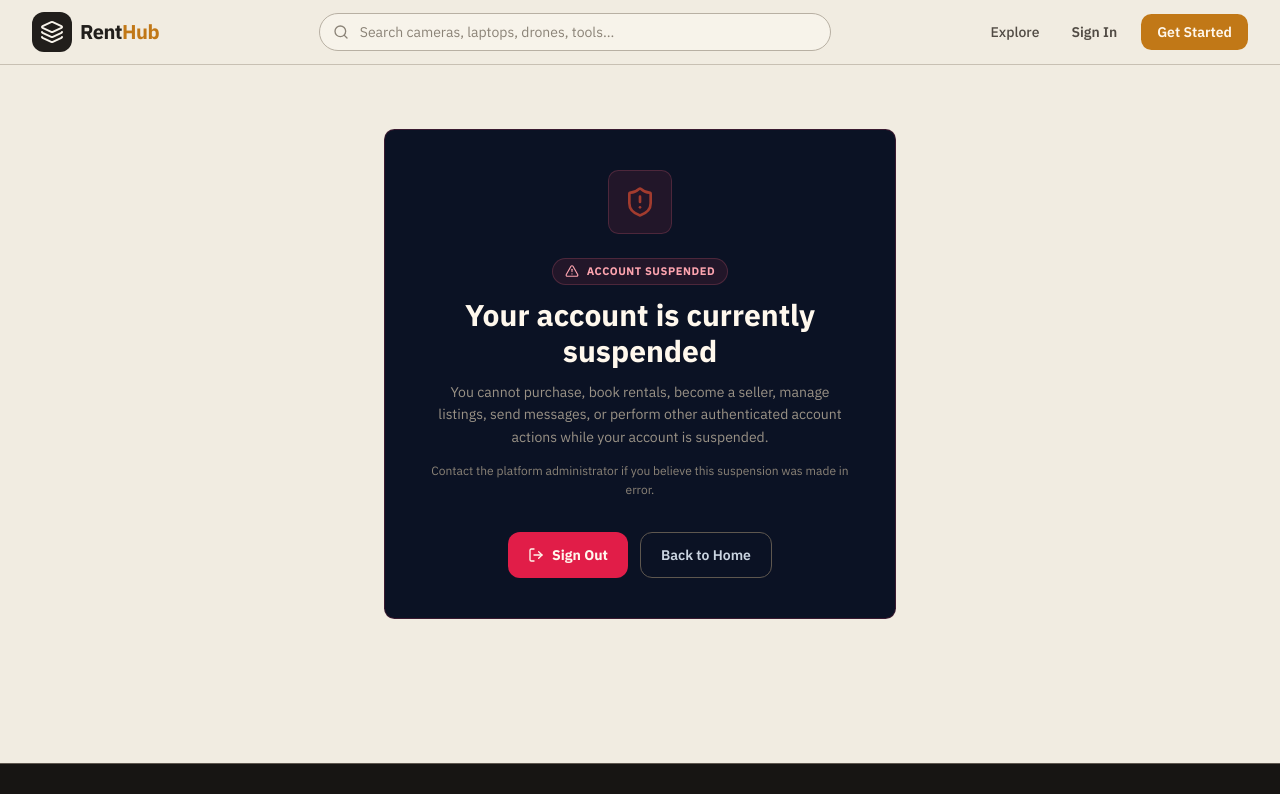
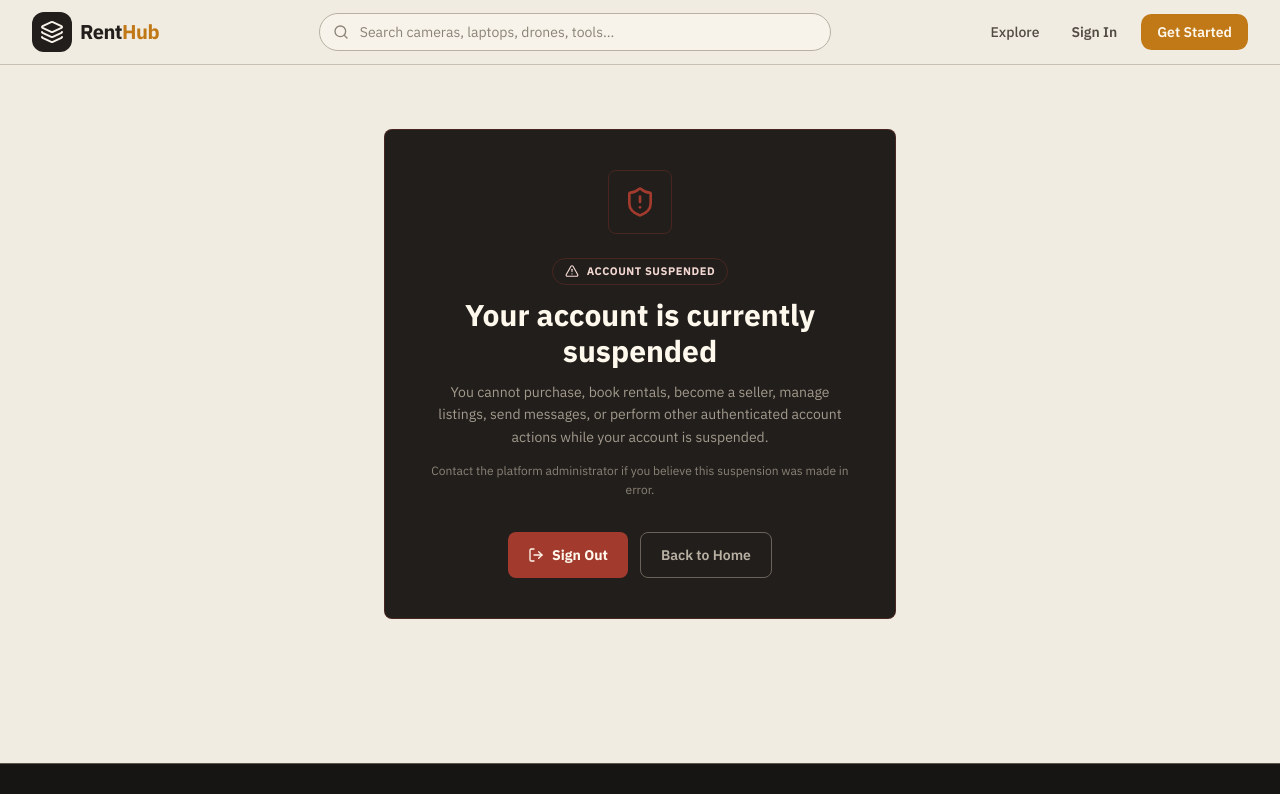
Before and after one commit to BijayLamichhane/Project_Ecommerce, a React (Vite) app in the folder client/: page /account-suspended in a window 1280 px wide. Shown: the top 794 px of the page. Built offline with nearby package versions, Linux system fonts and the light colour scheme; no server answers.

Commit message:
style: converge page to warm gear-check theme

```diff
--- a/client/src/pages/SuspendedAccountPage.tsx
+++ b/client/src/pages/SuspendedAccountPage.tsx
@@ -20,21 +20,21 @@ export function SuspendedAccountPage() {
 
   return (
     <div className="min-h-[70vh] flex items-center justify-center px-4 py-16">
-      <div className="w-full max-w-lg rounded-3xl border border-rose-500/20 bg-[#0b1224] p-8 sm:p-10 shadow-2xl shadow-black/30 text-center">
-        <div className="mx-auto w-16 h-16 rounded-2xl bg-rose-500/10 border border-rose-400/20 flex items-center justify-center text-rose-400">
+      <div className="w-full max-w-lg rounded-md border border-[#A23B2E]/30 bg-[#211E1B] p-8 sm:p-10 shadow-none shadow-black/30 text-center">
+        <div className="mx-auto w-16 h-16 rounded-md bg-[#FBE9E5]0/10 border border-[#A23B2E]/30 flex items-center justify-center text-[#A23B2E]">
           <ShieldAlert className="w-8 h-8" />
         </div>
 
         <div className="mt-6 space-y-3">
-          <div className="inline-flex items-center gap-2 rounded-full border border-rose-400/20 bg-rose-500/10 px-3 py-1 text-[11px] font-bold uppercase tracking-wider text-rose-300">
+          <div className="inline-flex items-center gap-2 rounded-full border border-[#A23B2E]/30 bg-[#FBE9E5]0/10 px-3 py-1 text-[11px] font-bold uppercase tracking-wider text-[#F3D8D2]">
             <AlertTriangle className="w-3.5 h-3.5" />
             Account Suspended
           </div>
-          <h1 className="text-2xl sm:text-3xl font-extrabold text-white">Your account is currently suspended</h1>
-          <p className="text-sm leading-relaxed text-slate-400">
+          <h1 className="text-2xl sm:text-3xl font-extrabold text-[#FFF8ED]">Your account is currently suspended</h1>
+          <p className="text-sm leading-relaxed text-[#A39A8D]">
             You cannot purchase, book rentals, become a seller, manage listings, send messages, or perform other authenticated account actions while your account is suspended.
           </p>
-          <p className="text-xs leading-relaxed text-slate-500">
+          <p className="text-xs leading-relaxed text-[#8B8377]">
             Contact the platform administrator if you believe this suspension was made in error.
           </p>
         </div>
@@ -44,7 +44,7 @@ export function SuspendedAccountPage() {
             type="button"
             onClick={handleSignOut}
             disabled={isSigningOut}
-            className="inline-flex items-center justify-center gap-2 rounded-xl bg-rose-600 px-5 py-3 text-sm font-bold text-white transition hover:bg-rose-500 disabled:cursor-not-allowed disabled:opacity-50"
+            className="inline-flex items-center justify-center gap-2 rounded-md bg-[#A23B2E] px-5 py-3 text-sm font-bold text-[#FFF8ED] transition hover:bg-[#FBE9E5]0 disabled:cursor-not-allowed disabled:opacity-50"
           >
             <LogOut className="w-4 h-4" />
             {isSigningOut ? "Signing Out..." : "Sign Out"}
@@ -52,7 +52,7 @@ export function SuspendedAccountPage() {
           <button
             type="button"
             onClick={() => navigate("/")}
-            className="rounded-xl border border-slate-700 px-5 py-3 text-sm font-semibold text-slate-300 transition hover:bg-slate-800 hover:text-white"
+            className="rounded-md border border-[#6B6359] px-5 py-3 text-sm font-semibold text-[#B8B0A3] transition hover:bg-[#2F2B27] hover:text-[#FFF8ED]"
           >
             Back to Home
           </button>
```
